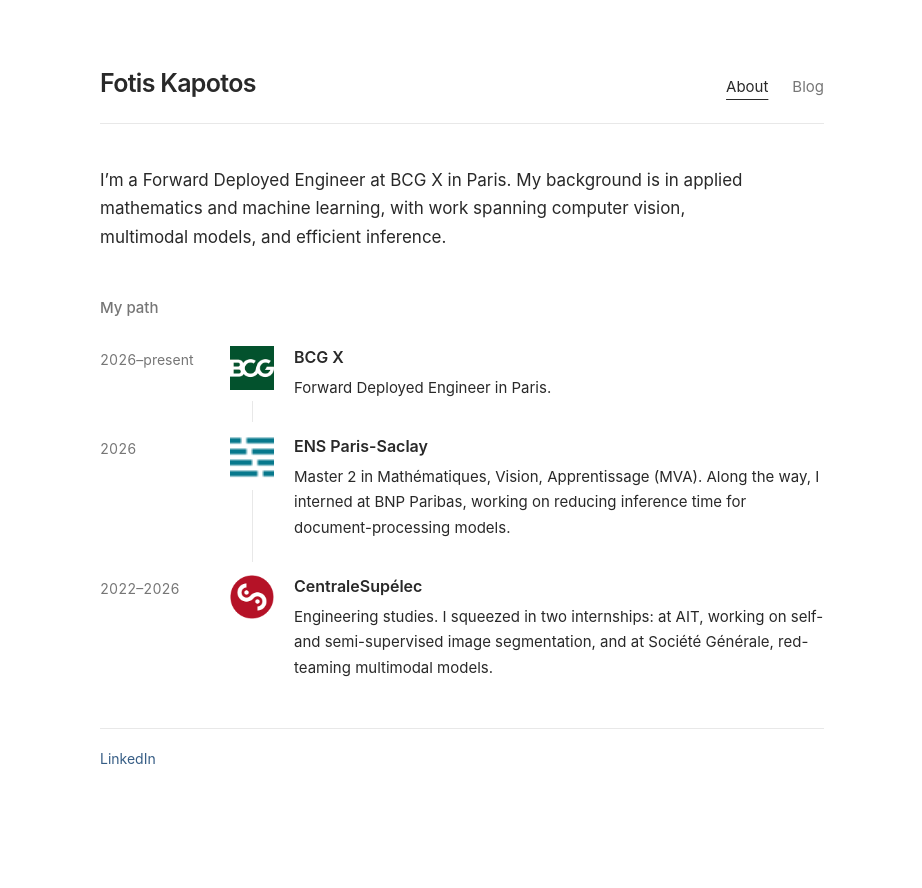
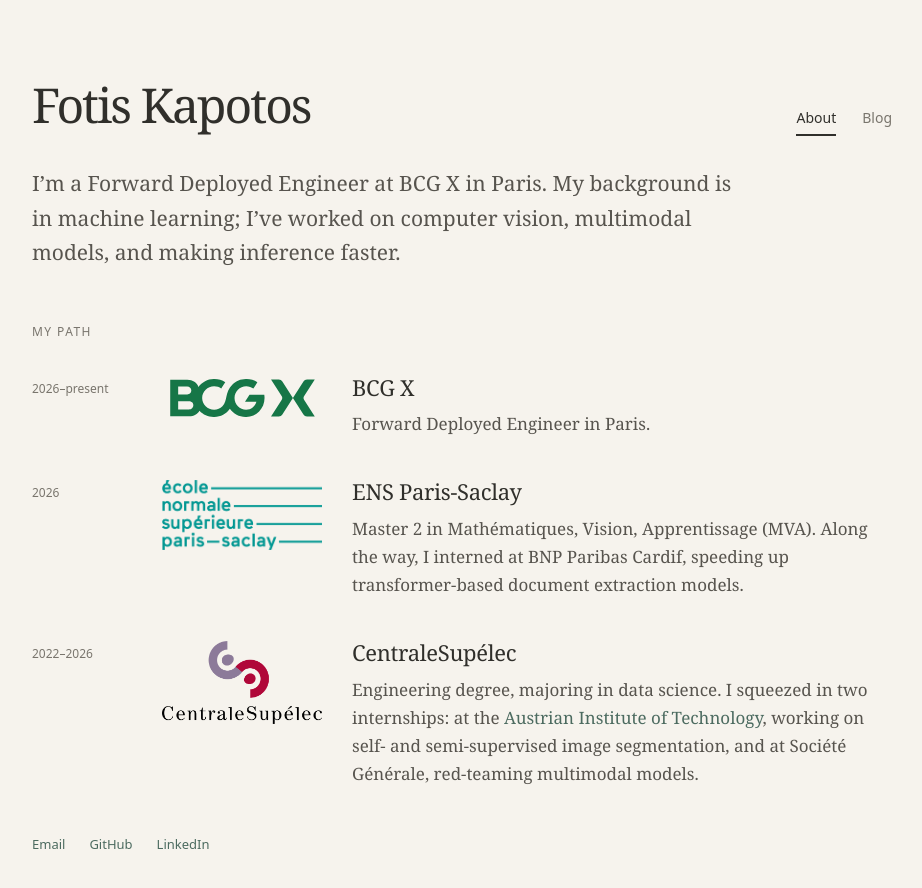
Before and after one commit to fotisk07/fotisk07.github.io, a Jekyll site: the page built from index.md, in a window 1280 px wide. Shown: the top 888 px of the page, without its empty margins (178-1100 px from the left). Built offline with Jekyll 4.4.1, drawn with Linux system fonts in a browser that asks for light colours.

Commit message:
Refine typography and timeline using CV and report logos

```diff
--- a/_config.yml
+++ b/_config.yml
@@ -5,8 +5,8 @@ baseurl: "" # For a project site, set to /REPOSITORY_NAME
 lang: en
 
 # Add your actual addresses to show these links.
-email: ""
-github_url: ""
+email: "fotiskapotos@gmail.com"
+github_url: "https://github.com/fotisk07"
 linkedin_url: https://www.linkedin.com/in/fotis-kapotos-07/
 
 permalink: /blog/:title/
--- a/_data/timeline.yml
+++ b/_data/timeline.yml
@@ -2,7 +2,7 @@
 - dates: "2026–present"
   name: BCG X
   url: https://www.bcg.com/x
-  logo: /assets/images/bcg.png
+  logo: /assets/images/bcg.svg
   description: >-
     Forward Deployed Engineer in Paris.
 
@@ -12,14 +12,15 @@
   logo: /assets/images/ens.png
   description: >-
     Master 2 in Mathématiques, Vision, Apprentissage (MVA).
-    Along the way, I interned at BNP Paribas, working on reducing inference
-    time for document-processing models.
+    Along the way, I interned at BNP Paribas Cardif, speeding up
+    transformer-based document extraction models.
 
 - dates: "2022–2026"
   name: CentraleSupélec
   url: https://www.centralesupelec.fr/
   logo: /assets/images/centralesupelec.png
   description: >-
-    Engineering studies. I squeezed in two internships: at AIT, working on
-    self- and semi-supervised image segmentation, and at Société Générale,
+    Engineering degree, majoring in data science. I squeezed in two internships:
+    at the [Austrian Institute of Technology](https://www.ait.ac.at/en/), working
+    on self- and semi-supervised image segmentation, and at Société Générale,
     red-teaming multimodal models.
--- a/assets/css/main.css
+++ b/assets/css/main.css
@@ -1,10 +1,10 @@
 :root {
   color-scheme: light;
-  --paper: #fff;
-  --ink: #292929;
-  --muted: #767676;
-  --line: #e8e8e8;
-  --link: #365d85;
+  --paper: #f6f3ed;
+  --ink: #302f2b;
+  --muted: #79756d;
+  --line: #ded9cf;
+  --link: #4c6b60;
 }
 
 * { box-sizing: border-box; }
@@ -12,50 +12,56 @@ body {
   margin: 0;
   background: var(--paper);
   color: var(--ink);
-  font-family: -apple-system, BlinkMacSystemFont, "Segoe UI", sans-serif;
-  font-size: 16px;
-  line-height: 1.7;
+  font-family: Georgia, 'Times New Roman', serif;
+  font-size: 18px;
+  line-height: 1.65;
   -webkit-font-smoothing: antialiased;
 }
 a { color: var(--link); text-decoration: none; }
 a:hover { text-decoration: underline; text-underline-offset: 4px; }
 a:focus-visible { outline: 2px solid var(--link); outline-offset: 5px; }
-.site { max-width: 780px; margin: 0 auto; padding: 0 28px; }
+.site { max-width: 940px; margin: 0 auto; padding: 0 40px; }
 .site-header {
   display: flex;
   align-items: baseline;
   justify-content: space-between;
-  gap: 24px;
-  margin: 62px 0 42px;
-  padding-bottom: 18px;
-  border-bottom: 1px solid var(--line);
+  gap: 28px;
+  margin: 76px 0 30px;
 }
-.site-name { color: var(--ink); font-size: 25px; font-weight: 600; letter-spacing: -.7px; }
-nav { display: flex; gap: 24px; font-size: 15px; }
-nav a { color: var(--muted); }
-nav a[aria-current="page"] { color: var(--ink); text-decoration: underline; text-underline-offset: 7px; }
+.site-name { color: var(--ink); font-size: 48px; font-weight: 400; letter-spacing: -2px; line-height: 1.2; }
+nav { display: flex; gap: 26px; font-size: 14px; font-family: system-ui, sans-serif; }
+nav a { color: var(--muted); padding-bottom: 5px; }
+nav a[aria-current="page"] { color: var(--ink); border-bottom: 2px solid var(--ink); }
+nav a:hover { text-decoration: none; color: var(--ink); }
 p { margin: 0 0 20px; }
-h1 { margin: 0 0 24px; font-size: 23px; line-height: 1.35; font-weight: 600; letter-spacing: -.4px; }
-h2 { font-size: 19px; line-height: 1.4; }
-.intro { max-width: 660px; font-size: 17px; }
-.path { margin-top: 46px; }
-.path > h1 { font-size: 15px; font-weight: 500; color: var(--muted); letter-spacing: 0; margin-bottom: 28px; }
+h1 { margin: 0 0 24px; font-size: 28px; line-height: 1.3; font-weight: 500; letter-spacing: -.6px; }
+h2 { font-size: 21px; line-height: 1.4; }
+.intro { max-width: 710px; font-size: 21px; line-height: 1.65; color: #57544e; }
+.path { margin-top: 54px; }
+.path > h1 { font-family: system-ui, sans-serif; font-size: 12px; color: var(--muted); letter-spacing: .12em; text-transform: uppercase; font-weight: 500; margin-bottom: 32px; }
 .timeline { list-style: none; padding: 0; margin: 0; }
-.timeline-entry { display: grid; grid-template-columns: 110px 44px minmax(0, 1fr); gap: 20px; padding-bottom: 35px; }
+.timeline-entry {
+  display: grid;
+  grid-template-columns: 100px 160px minmax(0, 1fr);
+  column-gap: 30px;
+  align-items: start;
+  padding-bottom: 38px;
+}
 .timeline-entry:last-child { padding-bottom: 0; }
-.timeline-dates { color: var(--muted); font-size: 14px; padding-top: 2px; font-variant-numeric: tabular-nums; }
-.timeline-logo { position: relative; }
-.timeline-logo::after { content: ""; position: absolute; width: 1px; background: var(--line); top: 55px; bottom: -22px; left: 22px; }
-.timeline-entry:last-child .timeline-logo::after { display: none; }
-.timeline-logo img { display: block; object-fit: contain; width: 44px; height: 44px; }
-.timeline-content h2 { font-size: 16px; margin: 0 0 6px; font-weight: 600; }
+.timeline-dates { color: var(--muted); font-family: system-ui, sans-serif; font-size: 12px; padding-top: 7px; white-space: nowrap; font-variant-numeric: tabular-nums; }
+.timeline-logo { display: flex; align-items: flex-start; justify-content: center; padding-top: 4px; }
+.timeline-logo img { display: block; object-fit: contain; width: 160px; height: 100px; object-position: center top; }
+.timeline-entry:first-child .timeline-logo { padding-top: 7px; }
+.timeline-entry:first-child .timeline-logo img { width: 145px; height: 50px; }
+.timeline-content h2 { font-size: 22px; margin: 0 0 8px; font-weight: 400; letter-spacing: -.3px; }
 .timeline-content h2 a { color: var(--ink); }
-.timeline-content p { font-size: 15px; margin: 0; }
-.site-footer { display: flex; flex-wrap: wrap; gap: 20px; margin: 48px 0 40px; padding-top: 18px; border-top: 1px solid var(--line); font-size: 14px; }
+.timeline-content p { font-size: 17px; line-height: 1.65; margin: 0; color: #57544e; }
+.site-footer { display: flex; flex-wrap: wrap; gap: 24px; margin: 46px 0 44px; font-family: system-ui, sans-serif; font-size: 13px; }
 .muted { color: var(--muted); }
 .post-list { list-style: none; padding: 0; }
 .post-list li { display: flex; align-items: baseline; gap: 24px; margin-bottom: 14px; }
 .post-list time { flex: 0 0 85px; color: var(--muted); font-size: 14px; }
+.post { max-width: 720px; }
 .post-header { margin-bottom: 30px; }
 .post-header h1 { margin-bottom: 8px; }
 .post h2 { margin-top: 32px; }
@@ -66,18 +72,28 @@ code { font-family: ui-monospace, monospace; font-size: .9em; }
 .post table { display: block; overflow-x: auto; border-collapse: collapse; }
 .post th, .post td { padding: 8px 12px; border: 1px solid var(--line); }
 .back-link { margin-top: 36px; font-size: 14px; }
-.skip-link { position: absolute; left: 12px; top: -80px; background: white; padding: 8px; }
+.skip-link { position: absolute; left: 12px; top: -80px; background: var(--paper); padding: 8px; }
 .skip-link:focus { top: 12px; }
 
-@media (max-width: 580px) {
-  .site { padding: 0 22px; }
-  .site-header { margin-top: 32px; margin-bottom: 32px; gap: 14px; }
-  .site-name { font-size: 22px; }
-  nav { gap: 16px; font-size: 14px; }
-  .timeline-entry { grid-template-columns: 36px minmax(0, 1fr); column-gap: 16px; row-gap: 7px; padding-bottom: 30px; }
-  .timeline-dates { grid-column: 2; padding-top: 0; font-size: 13px; }
-  .timeline-logo { grid-column: 1; grid-row: span 2; }
-  .timeline-logo img { width: 36px; height: 36px; }
-  .timeline-logo::after { left: 18px; top: 48px; }
-  .timeline-content { grid-column: 2; }
+@media (max-width: 700px) {
+  .site { padding: 0 24px; }
+  .site-header { margin-top: 42px; gap: 20px; }
+  .site-name { font-size: 32px; letter-spacing: -1px; }
+  nav { gap: 18px; font-size: 14px; }
+  .intro { font-size: 17px; }
+  .path { margin-top: 44px; }
+  .timeline-entry { grid-template-columns: 112px minmax(0, 1fr); column-gap: 24px; row-gap: 12px; padding-bottom: 36px; }
+  .timeline-dates { grid-column: 2; grid-row: 1; align-self: center; padding-top: 0; font-size: 13px; }
+  .timeline-logo { grid-column: 1; grid-row: 1; padding-top: 3px; min-height: 54px; }
+  .timeline-logo img { width: 112px; height: 85px; }
+  .timeline-entry:first-child .timeline-logo img { width: 108px; height: 40px; }
+  .timeline-content { grid-column: 1 / -1; }
+  .timeline-logo img { object-position: left center; }
+  .timeline-content h2 { font-size: 22px; }
 }
+@media (max-width: 400px) {
+  .site-header { flex-wrap: wrap; gap: 18px; margin-bottom: 28px; }
+  .timeline-entry { grid-template-columns: 88px minmax(0, 1fr); column-gap: 18px; }
+  .timeline-logo img { width: 88px; height: 70px; }
+  .timeline-entry:first-child .timeline-logo img { width: 88px; height: 34px; }
+}
--- a/index.md
+++ b/index.md
@@ -3,7 +3,7 @@ layout: default
 ---
 
 <div class="intro" markdown="1">
-I'm a Forward Deployed Engineer at BCG X in Paris. My background is in applied mathematics and machine learning, with work spanning computer vision, multimodal models, and efficient inference.
+I'm a Forward Deployed Engineer at BCG X in Paris. My background is in machine learning; I've worked on computer vision, multimodal models, and making inference faster.
 </div>
 
 <section class="path" aria-labelledby="path-title">
@@ -13,7 +13,7 @@ I'm a Forward Deployed Engineer at BCG X in Paris. My background is in applied m
     <li class="timeline-entry">
       <div class="timeline-dates">{{ entry.dates | escape }}</div>
       <div class="timeline-logo">
-        <img src="{{ entry.logo | relative_url }}" alt="" width="44" height="44">
+        <img src="{{ entry.logo | relative_url }}" alt="" width="160" height="100">
       </div>
       <div class="timeline-content">
         <h2><a href="{{ entry.url | escape }}">{{ entry.name | escape }}</a></h2>
```
Also changed, not shown: README.md, assets/images/bcg.svg (added), assets/images/centralesupelec.png, assets/images/ens.png.
